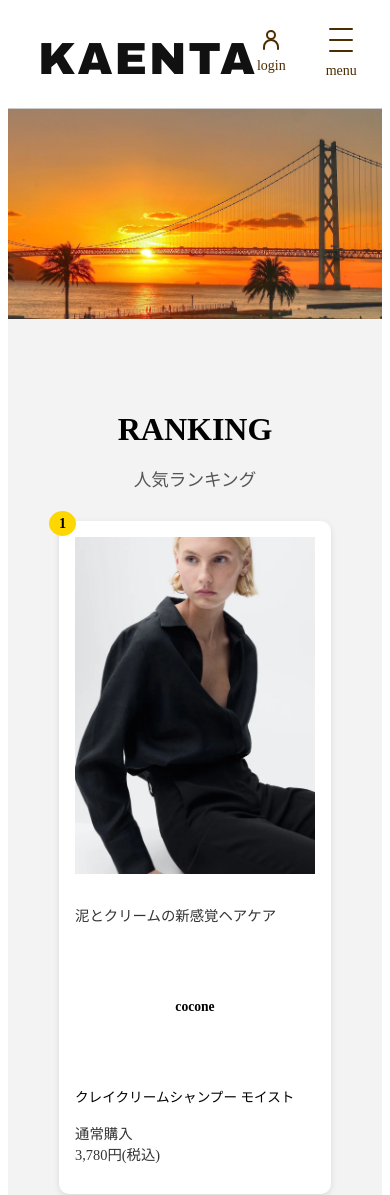
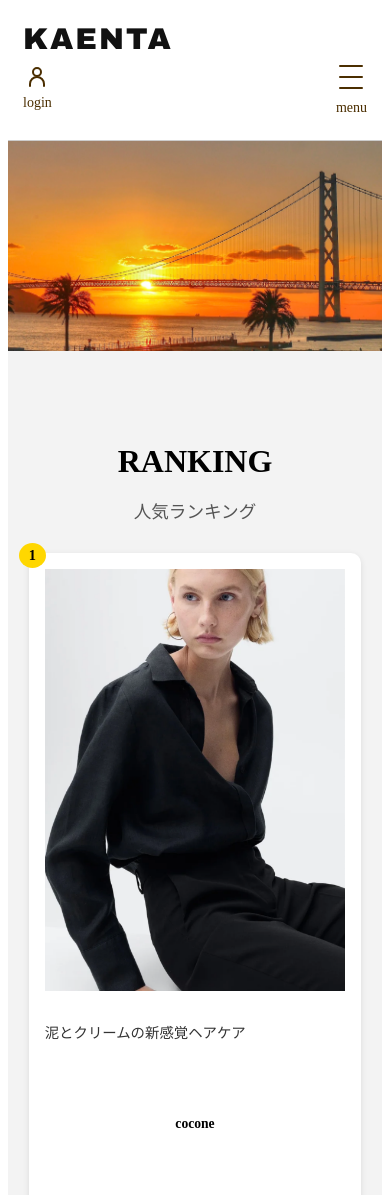
Before and after one commit to kaoriyoshioka/Kaenta, a plain HTML site: page index.html in a window 390 px wide. Shown: the top 1195 px of the page. Drawn offline with Linux system fonts and the light colour scheme.

Commit message:
Update index.html

```diff
--- a/index.html
+++ b/index.html
@@ -576,6 +576,46 @@
   display: none;
 }
 
+@media (max-width: 768px) {
+  .top-header {
+    flex-direction: column;
+    align-items: flex-start;
+    padding: 15px;
+  }
+
+  .logo-kaenta {
+    font-size: 30px;
+    margin-bottom: 10px;
+  }
+
+  .nav-icons {
+    gap: 20px;
+    width: 100%;
+    justify-content: space-between;
+  }
+
+  .ranking-cards,
+  .brand-cards,
+  .footer-links,
+  .footer-icons {
+    flex-direction: column;
+    align-items: center;
+  }
+
+  .brand-card,
+  .ranking-card,
+  .welcome-card {
+    width: 90%;
+  }
+
+  .welcome-cards {
+    grid-template-columns: 1fr;
+  }
+
+  .news-list .text {
+    font-size: 0.95rem;
+  }
+}
 
 
   </style>
```
